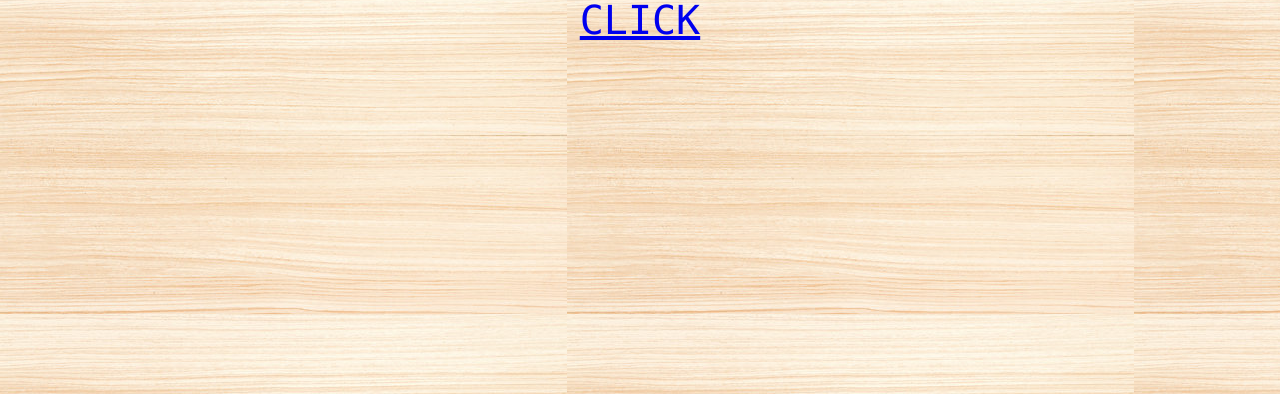
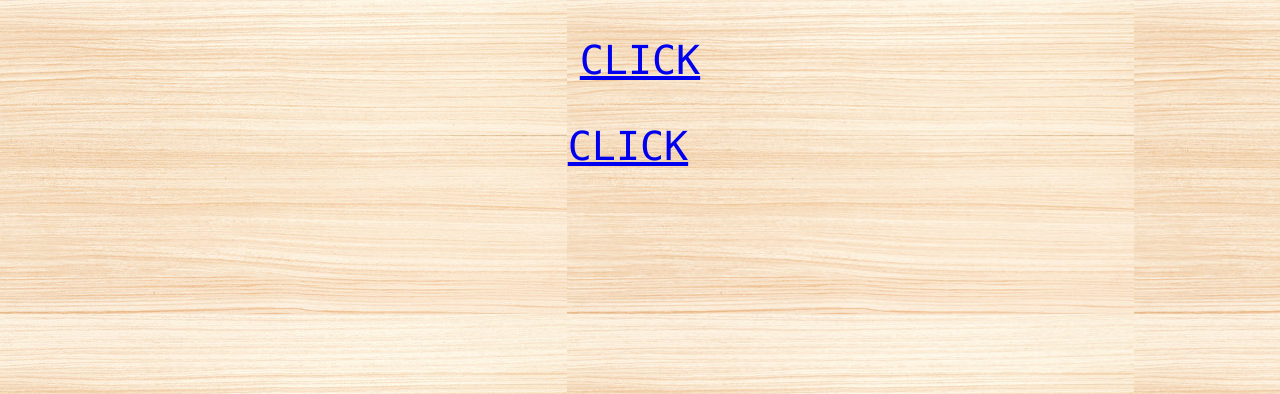
Before and after one commit to jingsd/mandy-jing, a plain HTML site: page index.html in a window 1280 px wide. Shown: the part 406-800 px from the top of the page. Drawn offline with Linux system fonts and the light colour scheme.

Commit message:
change change

```diff
--- a/index.html
+++ b/index.html
@@ -18,7 +18,8 @@ body {
 <div>&nbsp;</div>
 <div>&nbsp;</div>
 <div><span style="font-family: Constantia, 'Lucida Bright', 'DejaVu Serif', Georgia, serif; font-size: 65px;">Welcome!&nbsp;</span><img src="images/Coffee-logo-design-on-transparent-background-PNG.png" width="50" height="54" alt=""/></div>
-<a href="https://www.youtube.com/watch?v=x0qcqPcEfoc">CLICK</a>
+<p> <a href="https://www.youtube.com/watch?v=x0qcqPcEfoc">CLICK</a> </p>
+<p><a href="images/擷取_2022_06_17_16_01_55_711.png">CLICK</a>&nbsp;</p>
 <div>&nbsp;</div>
 </body>
 </html>
```
Also changed, not shown: images/擷取_2022_06_17_16_01_55_711.png (added).
